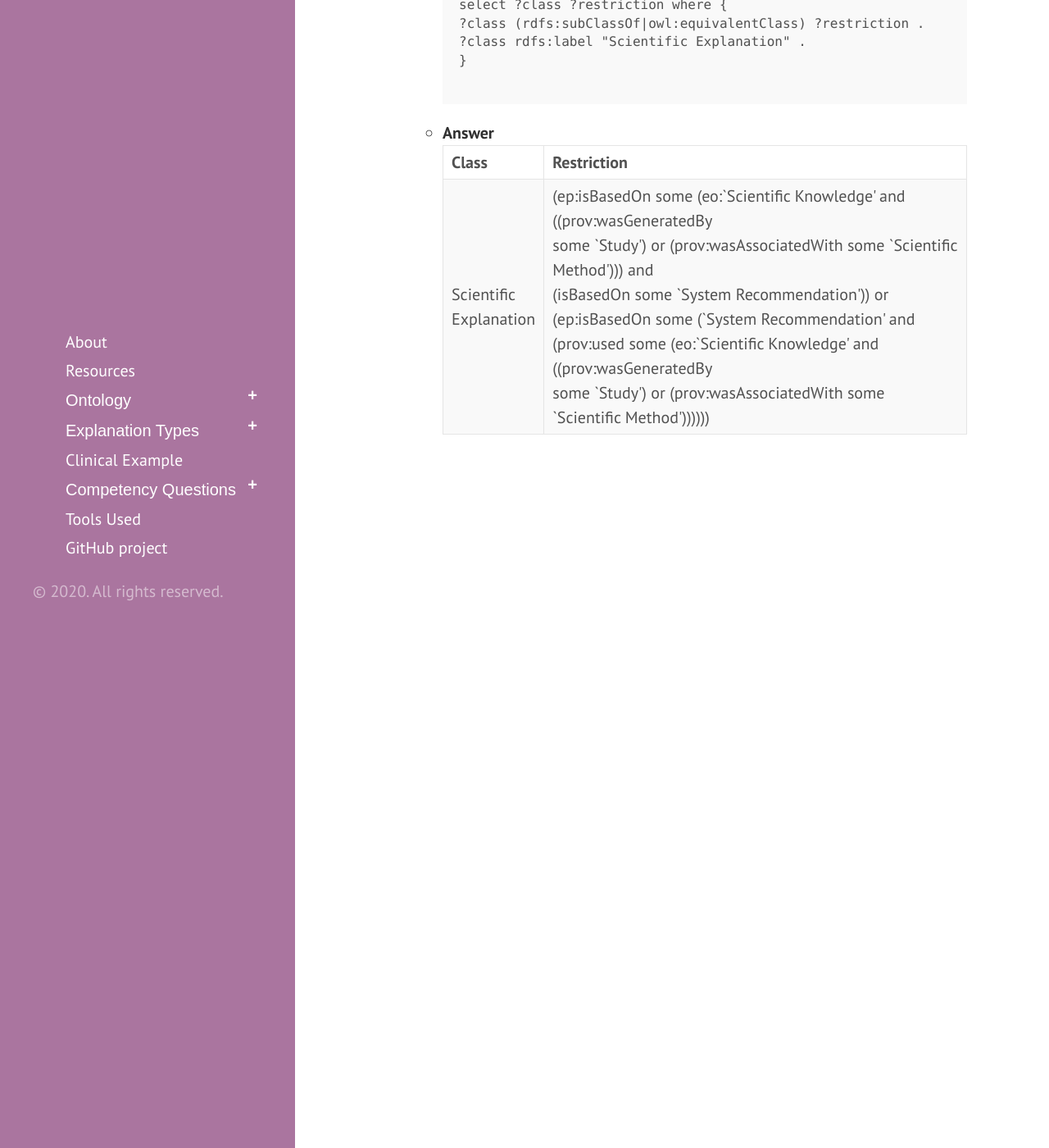
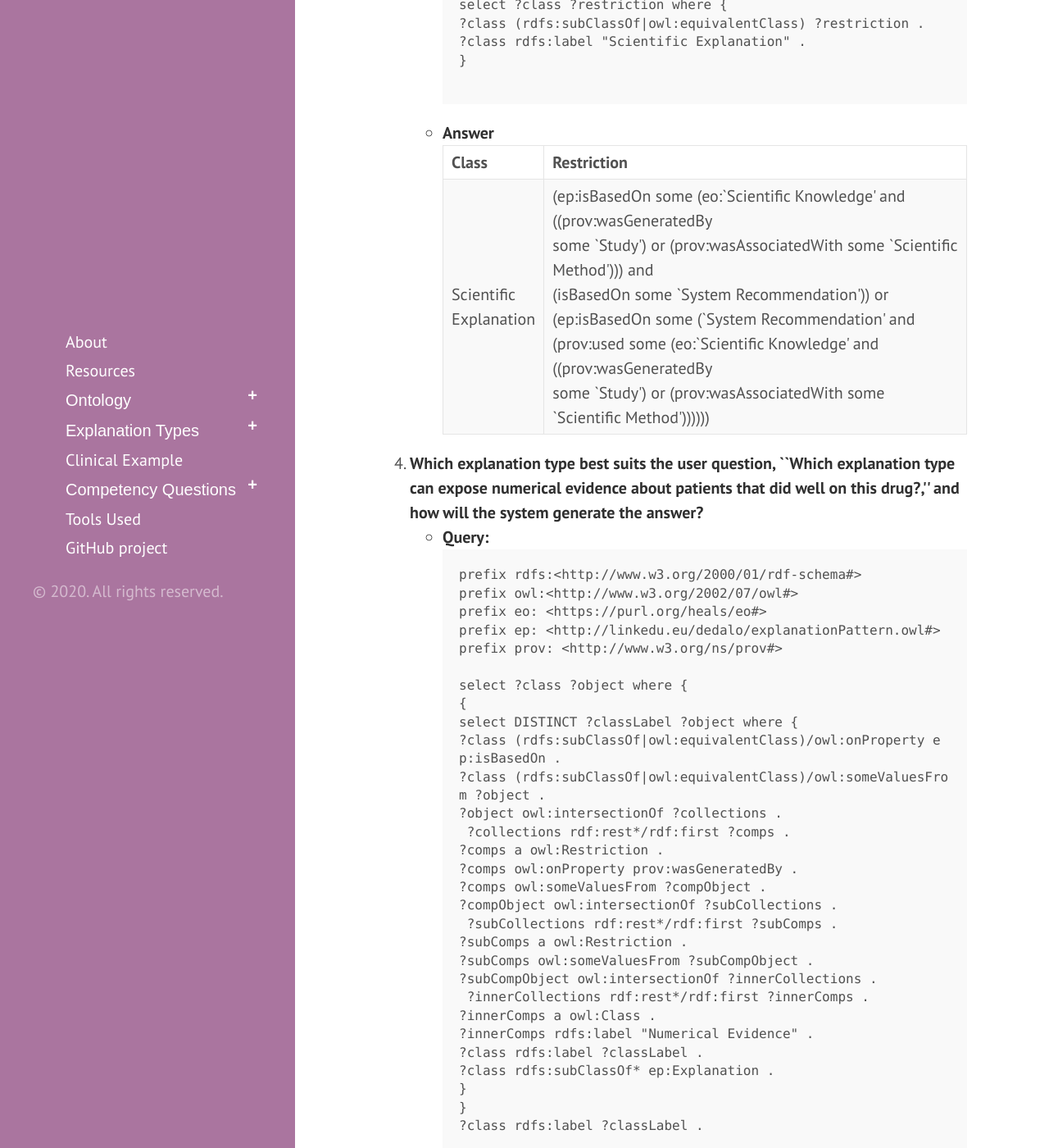
Before and after one commit to tetherless-world/explanation-ontology, a Jekyll site: the page built from competencyquestions.md, in a window 1280 px wide and 1400 px high, scrolled down 2933 px. Shown: the whole window at 82% size. Built offline with Jekyll 4.4.1, drawn with Linux system fonts in a browser that asks for light colours; Markdown is read by kramdown in place of the engine named in the settings; some of the changed text lies outside the part shown.

Commit message:
Adding SPARQL query and fixing restriction

```diff
--- a/competencyquestions.md
+++ b/competencyquestions.md
@@ -157,5 +157,59 @@
   </li>
   </ul>
   </li>
+  <li id="question5"><strong>Which explanation type best suits the user question, ``Which explanation type can expose numerical evidence about  patients that did well on this drug?,'' and how will the system generate the answer?</strong>
+  <ul type = "circle">
+    <li> <strong>Query:</strong> <br/>
+      <pre>
+prefix rdfs:<http://www.w3.org/2000/01/rdf-schema#>
+prefix owl:<http://www.w3.org/2002/07/owl#>
+prefix eo: <https://purl.org/heals/eo#>
+prefix ep: <http://linkedu.eu/dedalo/explanationPattern.owl#>
+prefix prov: <http://www.w3.org/ns/prov#>
+
+select ?class ?object where {
+{
+select DISTINCT ?classLabel ?object where {
+?class (rdfs:subClassOf|owl:equivalentClass)/owl:onProperty ep:isBasedOn .
+?class (rdfs:subClassOf|owl:equivalentClass)/owl:someValuesFrom ?object .
+?object owl:intersectionOf ?collections .
+ ?collections rdf:rest*/rdf:first ?comps .
+?comps a owl:Restriction .
+?comps owl:onProperty prov:wasGeneratedBy .
+?comps owl:someValuesFrom ?compObject .
+?compObject owl:intersectionOf ?subCollections .
+ ?subCollections rdf:rest*/rdf:first ?subComps .
+?subComps a owl:Restriction .
+?subComps owl:someValuesFrom ?subCompObject .
+?subCompObject owl:intersectionOf ?innerCollections .
+ ?innerCollections rdf:rest*/rdf:first ?innerComps .
+?innerComps a owl:Class .
+?innerComps rdfs:label "Numerical Evidence" .
+?class rdfs:label ?classLabel .
+?class rdfs:subClassOf* ep:Explanation .
+}
+}
+?class rdfs:label ?classLabel .
+
+}
+      </pre></li>
+      <li><strong>Answer</strong> <br/>
+  <table>
+<thead>
+  <tr>
+    <th>Class</th>
+    <th>Object</th>
+  </tr>
+</thead>
+<tbody>
+  <tr>
+    <td>Statistical <br>Explanation</td>
+    <td>'System Recommendation' and (GeneratedBy some ('Inductive Task' and ('has output' some ('Numerical Evidence' and ('in relation to' some 'Object Record')))))</td>
+  </tr>
+</tbody>
+</table>
+  </li>
+  </ul>
+  </li>
 </ol>
   </content>
```
Also changed, not shown: other parts of competencyquestions.md (+1 -1 lines).
